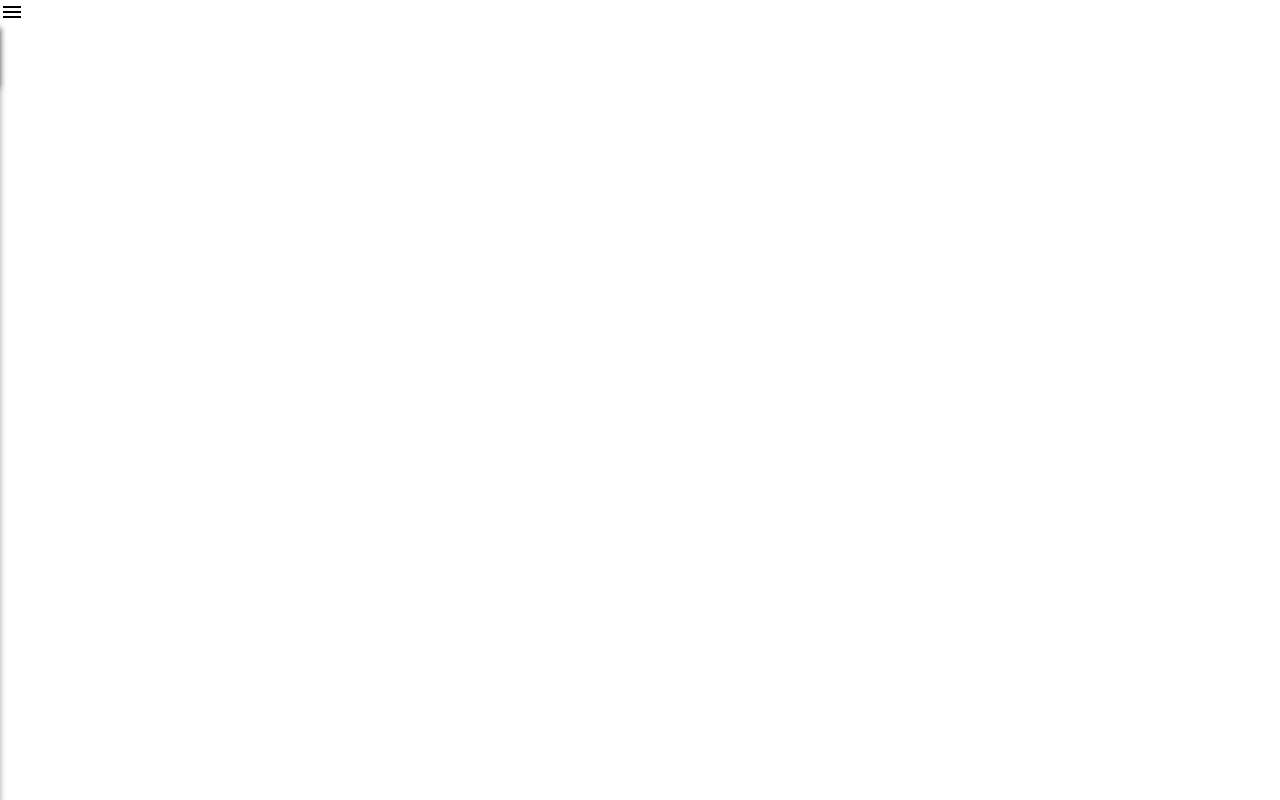
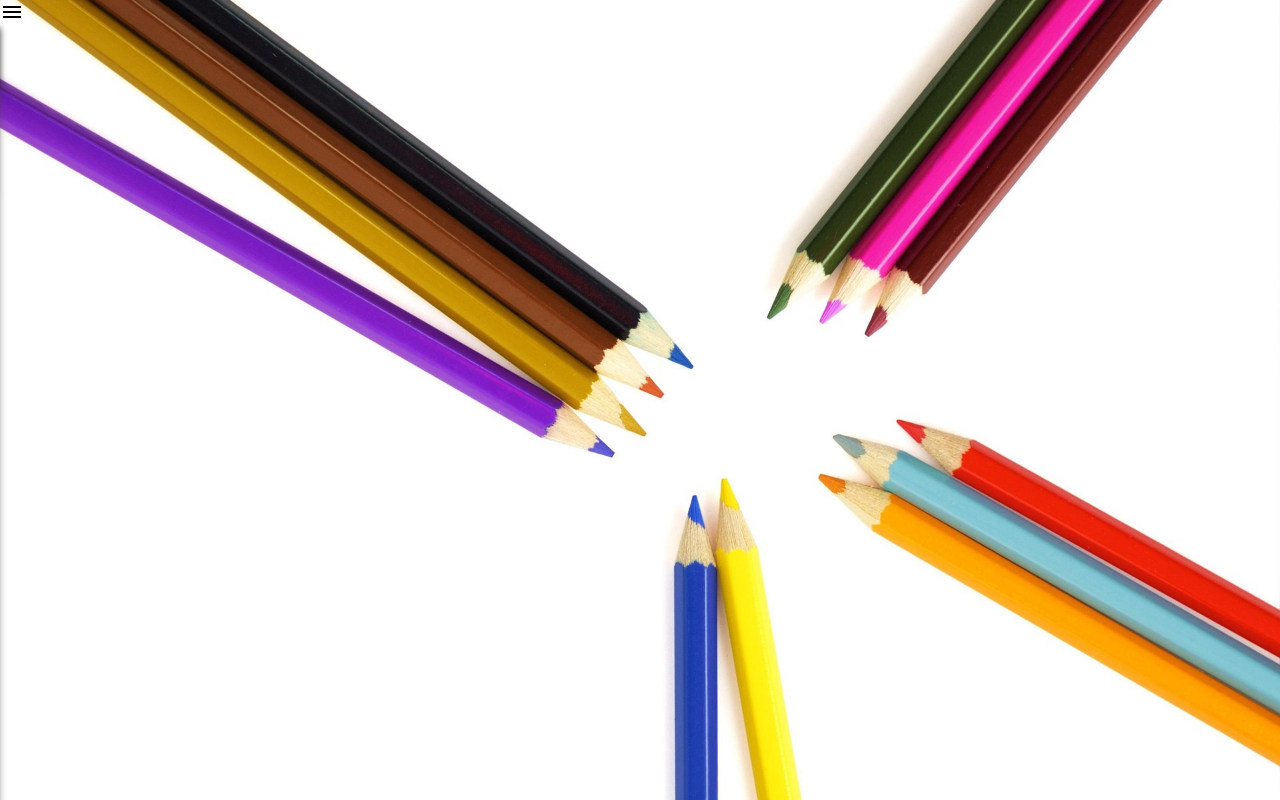
Before and after one commit to Karina1510/Guia-de-janelas-HTML-CSS, a plain HTML site: page index.html in a window 1280 px wide. Drawn offline with nearby package versions, Linux system fonts and the light colour scheme; the site is published under a folder, as on GitHub Pages, so addresses that start at the root find nothing.

Commit message:
Segunda mudança bug css

```diff
--- a/css/style.css
+++ b/css/style.css
@@ -7,7 +7,7 @@
 
 .main_box{
     position:relative;
-    background: url(/img/art-5370016_1920.jpg) right no-repeat;
+    background: url(img/art-5370016_1920.jpg) right no-repeat;
     background-size: cover;
     height: 100vh;
     width: 100%;
```
Also changed, not shown: css/img/art-5370016_1920.jpg (renamed from img/art-5370016_1920.jpg), css/img/escola.jpg (renamed from img/escola.jpg), css/img/icons8-escola-16.png (renamed from img/icons8-escola-16.png), css/img/icons8-escola-50.png (renamed from img/icons8-escola-50.png), css/img/pencils-4966995_1920.jpg (renamed from img/pencils-4966995_1920.jpg).
